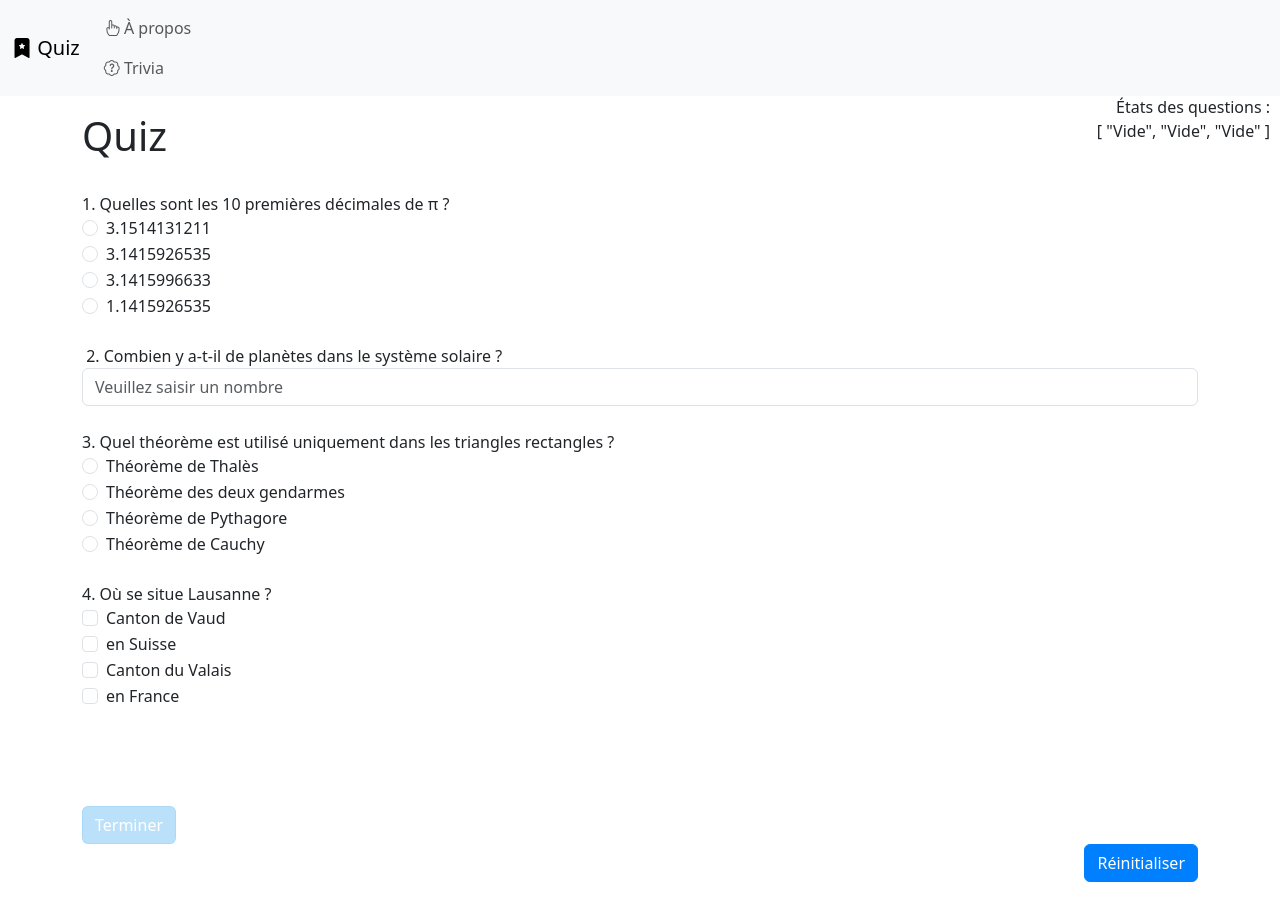
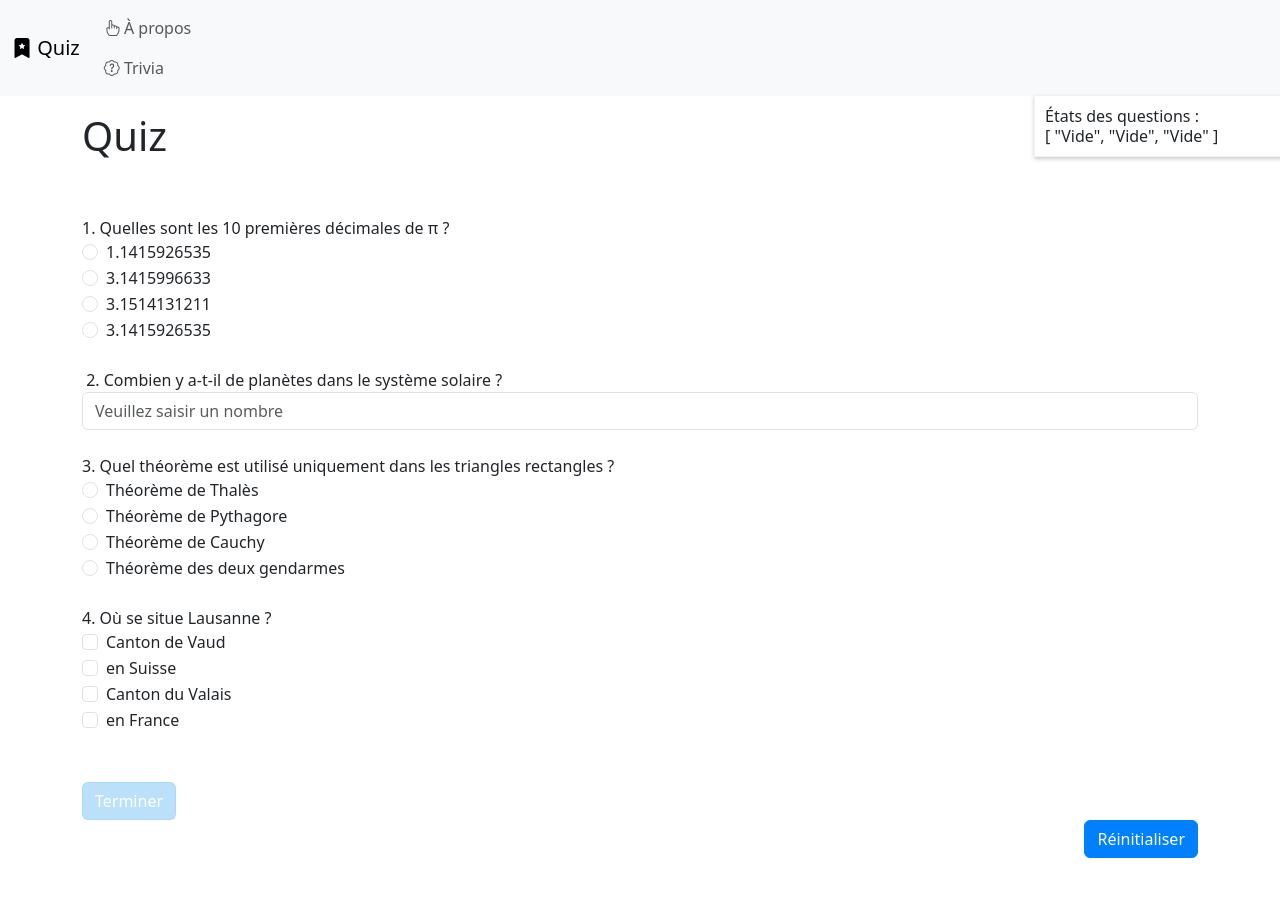
Before and after one commit to hepl-bs21inf5/sem07-project-Mia3105, a Vue app: page / in a window 1280 px wide. After the commit the page ends 882 px from the top, so only its background shows below. Built offline with nearby package versions, Linux system fonts and the light colour scheme.

Commit message:
Ajouter les options aléatoires

```diff
--- a/src/components/QuestionCheckbox.vue
+++ b/src/components/QuestionCheckbox.vue
@@ -19,7 +19,7 @@ const props = defineProps({
   watch(checkedNames, (newModel) => {
   if (newModel === QuestionState.Submit) {
     checkedNames.value = value.value === props.answer ? QuestionState.Correct : QuestionState.Wrong
-  } else if (newModel === QuestionState.Vide) {
+  } else if (newModel === QuestionState.Empty) {
     value.value = []
   }
 })
@@ -28,9 +28,9 @@ watch(
   value,
   (newValue) => {
     if (newValue === null) {
-      checkedNames.value = QuestionState.Vide
+      checkedNames.value = QuestionState.Empty
     } else {
-      checkedNames.value = QuestionState.Remplie
+      checkedNames.value = QuestionState.Fill
     }
   },
   { immediate: true },
--- a/src/components/QuestionRadio.vue
+++ b/src/components/QuestionRadio.vue
@@ -20,7 +20,7 @@ const value = ref<string | null>(null)
 watch(model, (newModel) => {
   if (newModel === QuestionState.Submit) {
     model.value = value.value === props.answer ? QuestionState.Correct : QuestionState.Wrong
-  } else if (newModel === QuestionState.Vide) {
+  } else if (newModel === QuestionState.Empty) {
     value.value = null
   }
 })
@@ -29,9 +29,9 @@ watch(
   value,
   (newValue) => {
     if (newValue === null) {
-      model.value = QuestionState.Vide
+      model.value = QuestionState.Empty
     } else {
-      model.value = QuestionState.Remplie
+      model.value = QuestionState.Fill
     }
   },
   { immediate: true },
--- a/src/components/QuestionText.vue
+++ b/src/components/QuestionText.vue
@@ -21,7 +21,7 @@ watch(
   (newModel) => {
     if (newModel === QuestionState.Submit) {
       reponse.value = value.value === props.answer ? QuestionState.Correct : QuestionState.Wrong
-    } else if (newModel === QuestionState.Vide) {
+    } else if (newModel === QuestionState.Empty) {
       value.value = null
     }
   },
@@ -32,9 +32,9 @@ watch(
   value,
   (newValue) => {
     if (newValue === null) {
-      reponse.value = QuestionState.Vide
+      reponse.value = QuestionState.Empty
     } else {
-      reponse.value = QuestionState.Remplie
+      reponse.value = QuestionState.Fill
     }
   },
   { immediate: true },
--- a/src/components/QuizForm.vue
+++ b/src/components/QuizForm.vue
@@ -8,7 +8,7 @@ import { QuestionState } from '@/utils/models'
 const questionStates = ref<QuestionState[]>([])
 
 const filled = computed<boolean>(() =>
-  questionStates.value.every((state) => state === QuestionState.Remplie),
+  questionStates.value.every((state) => state === QuestionState.Fill),
 )
 
 const submitted = computed<boolean>(() =>
@@ -23,37 +23,61 @@ const score = computed<number>(
 
 const totalScore = computed<number>(() => questionStates.value.length)
 
+const radioOptions1 = ref(
+  shuffleArray([
+    { value: '3.1514131211', text: '3.1514131211' },
+    { value: '3.1415926535', text: '3.1415926535' },
+    { value: '3.1415996633', text: '3.1415996633' },
+    { value: '1.1415926535', text: '1.1415926535' },
+  ]),
+)
+
+const radioOptions2 = ref(
+  shuffleArray([
+    { value: 'Théorème de Thalès', text: 'Théorème de Thalès' },
+    { value: 'Théorème des deux gendarmes', text: 'Théorème des deux gendarmes' },
+    { value: 'Théorème de Pythagore', text: 'Théorème de Pythagore' },
+    { value: 'Théorème de Cauchy', text: 'Théorème de Cauchy' },
+  ]),
+)
+
 function submit(event: Event): void {
   event.preventDefault()
   questionStates.value = questionStates.value.map(() => QuestionState.Submit)
-  document.body.scrollTop = 0;
-  document.documentElement.scrollTop = 0;
+  document.body.scrollTop = 0
+  document.documentElement.scrollTop = 0
 }
 
 function reset(event: Event): void {
   event.preventDefault()
-  questionStates.value = questionStates.value.map(() => QuestionState.Vide)
-  document.body.scrollTop = 0;
-  document.documentElement.scrollTop = 0;
+  questionStates.value = questionStates.value.map(() => QuestionState.Empty)
+  document.body.scrollTop = 0
+  document.documentElement.scrollTop = 0
+  radioOptions1.value = shuffleArray(radioOptions1.value)
+  radioOptions2.value = shuffleArray(radioOptions2.value)
 }
 
-
+function shuffleArray<T>(array: T[]): T[] {
+  const shuffled = [...array]
+  for (let i = shuffled.length - 1; i > 0; i--) {
+    const j = Math.floor(Math.random() * (i + 1))
+    ;[shuffled[i], shuffled[j]] = [shuffled[j], shuffled[i]]
+  }
+  return shuffled
+}
 </script>
 
 <template>
   <form @submit="submit">
+    <br />
+    <div v-if="submitted">Score : {{ score }} / {{ totalScore }}</div>
     <br />
     <QuestionRadio
       id="pi"
       v-model="questionStates[0]"
       answer="3.1415926535"
       text="1. Quelles sont les 10 premières décimales de π ?"
-            :options="[
-              { value: '3.1514131211', text: '3.1514131211' },
-              { value: '3.1415926535', text: '3.1415926535' },
-              { value: '3.1415996633', text: '3.1415996633' },
-              { value: '1.1415926535', text: '1.1415926535' },
-            ]"
+      :options="radioOptions1"
       answer-detail="Que (3) j' (1) aime (4) à (1) faire (5) apprendre (9) ce (2) nombre (6) utile (5) aux (3) sages (5)."
     />
 
@@ -75,12 +99,7 @@ function reset(event: Event): void {
       v-model="questionStates[2]"
       answer="Théorème de Pythagore"
       text="3. Quel théorème est utilisé uniquement dans les triangles rectangles ?"
-              :options="[
-                { value: 'Théorème de Thalès', text: 'Théorème de Thalès' },
-                { value: 'Théorème des deux gendarmes', text: 'Théorème des deux gendarmes' },
-                { value: 'Théorème de Pythagore', text: 'Théorème de Pythagore' },
-                { value: 'Théorème de Cauchy', text: 'Théorème de Cauchy' },
-              ]"
+      :options="radioOptions2"
       answer-detail="Le théorème de Pythagore permet de faire un lien entre les angles et les longueurs dans un triangle rectangle."
     />
 
@@ -103,31 +122,29 @@ function reset(event: Event): void {
       style="
         position: fixed;
         top: 85px;
-            left: 0;
-            width: 100%;
-            background: none;
-            margin: 0;
-            text-align: right;
+        left: 80%;
+        width: 250px;
+        background: white;
+        text-align: left;
         padding: 10px;
+        border: 1px solid rgb(241, 241, 241);
+        box-shadow: rgba(0, 0, 0, 0.2) 0px 2px 4px;
+        line-height: 20px;
+        margin: 10px;
+        outline: 0px;
       "
     >
       États des questions :
       <br />{{ questionStates }}
     </p>
 
-        <div v-if="submitted">Score : {{ score }} / {{ totalScore }}</div>
-        <br />
-        <br />
     <div style="text-align: left">
-          <button class="btn btn-primary" :class="{ disabled: !filled }" type="submit">
-            Terminer
-          </button>
+      <button class="btn btn-primary" :class="{ disabled: !filled }" type="submit">Terminer</button>
     </div>
 
     <div style="text-align: right">
       <button class="btn btn-primary" button @:click="reset">Réinitialiser</button>
     </div>
     <br />
-
   </form>
 </template>
--- a/src/components/QuizTrivia.vue
+++ b/src/components/QuizTrivia.vue
@@ -1,6 +1,6 @@
 <script setup lang="ts">
   import QuestionRadio from "@/components/QuestionRadio.vue";
-  import { reactive, ref } from "vue";
+  import {  ref } from "vue";
 
   const questions = ref<
     {
@@ -10,7 +10,7 @@
       answer: string ;
     }[]
   >([]);
-  const answers = reactive<{ [key: number]: string | null }>({});
+
 
   fetch("https://opentdb.com/api.php?amount=10&type=multiple")
     .then((response) => response.json())
--- a/src/utils/models.ts
+++ b/src/utils/models.ts
@@ -1,6 +1,6 @@
 export enum QuestionState {
-  Vide = "Vide",
-  Remplie = "Remplie",
+  Empty = "Vide",
+  Fill = "Remplie",
   Submit = "Submit",
   Correct = "Juste",
   Wrong = "Faux",
--- a/src/views/AboutView.vue
+++ b/src/views/AboutView.vue
@@ -2,13 +2,7 @@
   <div class="container mt-3">
     <h1>À propos</h1>
     <p>
-      Lorem ipsum dolor sit amet, consectetur adipiscing elit. Sed do eiusmod
-      tempor incididunt ut labore et dolore magna aliqua. Ut enim ad minim
-      veniam, quis nostrud exercitation ullamco laboris nisi ut aliquip ex ea
-      commodo consequat. Duis aute irure dolor in reprehenderit in voluptate
-      velit esse cillum dolore eu fugiat nulla pariatur. Excepteur sint occaecat
-      cupidatat non proident, sunt in culpa qui officia deserunt mollit anim id
-      est laborum.
+      Bienvenue sur le quiz de Mia Cotter.
     </p>
   </div>
 </template>
```
Lines whose indentation alone changed are shown as unchanged.
